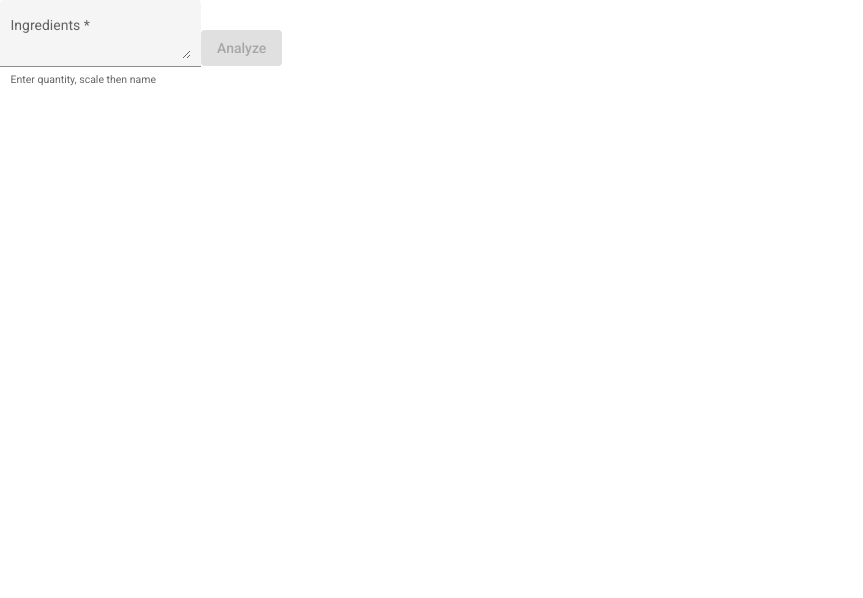
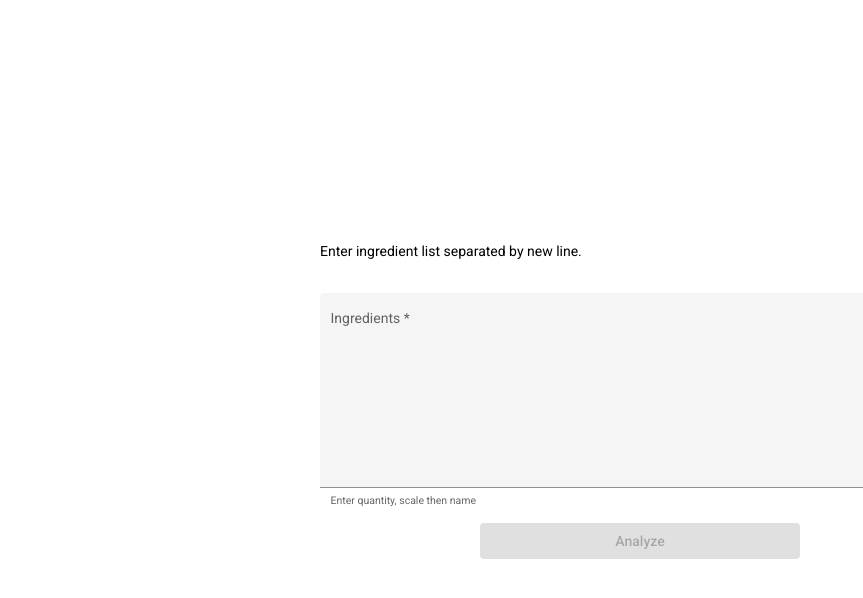
Before and after one commit to Piemaker/Nutrition-App--BM-Test-, an Angular app in the folder nutritiona-app/: page /form in a window 1280 px wide. Shown: the top 598 px of the page, without its empty margins (0-863 px from the left). Built offline with nearby package versions, Linux system fonts and the light colour scheme; no server answers.

Commit message:
add spinner, form styles

```diff
--- a/nutritiona-app/src/app/modules/material/material.module.ts
+++ b/nutritiona-app/src/app/modules/material/material.module.ts
@@ -3,11 +3,13 @@ import { MatSelectModule } from '@angular/material/select';
 import { MatFormFieldModule } from '@angular/material/form-field';
 import { MatInputModule } from '@angular/material/input';
 import { MatButtonModule } from '@angular/material/button';
+import { MatProgressSpinnerModule } from '@angular/material/progress-spinner';
 const MATERIAL = [
   MatFormFieldModule,
   MatSelectModule,
   MatInputModule,
   MatButtonModule,
+  MatProgressSpinnerModule,
 ];
 
 @NgModule({
--- a/nutritiona-app/src/app/pages/form/form.component.html
+++ b/nutritiona-app/src/app/pages/form/form.component.html
@@ -1,11 +1,19 @@
-<form [formGroup]="ingredientsForm" (ngSubmit)="onSubmit()">
+<form [formGroup]="ingredientsForm" (ngSubmit)="onSubmit($event)">
+    <mat-spinner *ngIf="isLoading"></mat-spinner>
+    <div *ngIf="!isLoading" class="form-field">
+        <h2 class="mat-body-1">
+            Enter ingredient list separated by new line.
+        </h2>
         <mat-form-field appearance="fill">
             <mat-label>Ingredients</mat-label>
-        <textarea formControlName="ingredients" placeholder="1 cup rice&#10;10 oz chickpeas" matInput></textarea>
+            <textarea formControlName="ingredients" placeholder="1 cup rice&#10;10 oz chickpeas" matInput
+                cdkTextareaAutosize #autosize="cdkTextareaAutosize" cdkAutosizeMinRows="10" cdkAutosizeMaxRows="25"
+                cols=20></textarea>
             <mat-hint>Enter quantity, scale then name</mat-hint>
             <mat-error *ngIf="ingredientsForm.get('ingredients')?.invalid
             && ingredientsForm.get('ingredients')?.touched">This
                 field is required!</mat-error>
         </mat-form-field>
         <button [disabled]="!ingredientsForm.valid" type="submit" mat-raised-button color="accent">Analyze</button>
+    </div>
 </form>
--- a/nutritiona-app/src/app/pages/form/form.component.scss
+++ b/nutritiona-app/src/app/pages/form/form.component.scss
@@ -0,0 +1,25 @@
+form {
+  height: 100%;
+  width: 100%;
+  display: flex;
+  flex-direction: column;
+  align-items: center;
+  justify-content: center;
+}
+.form-field {
+  width: 75%;
+  display: flex;
+  flex-direction: column;
+  justify-content: center;
+  row-gap: 1rem;
+  button {
+    margin: auto;
+    width: 50%;
+  }
+}
+
+@media only screen and (min-width: 600px) {
+  .form-field {
+    width: 50%;
+  }
+}
--- a/nutritiona-app/src/app/pages/form/form.component.ts
+++ b/nutritiona-app/src/app/pages/form/form.component.ts
@@ -1,6 +1,7 @@
 import { NutritionService } from './../../services/nutrition.service';
-import { Component, OnInit } from '@angular/core';
+import { Component, OnInit, ViewChild } from '@angular/core';
 import { FormControl, FormGroup, Validators } from '@angular/forms';
+import { CdkTextareaAutosize } from '@angular/cdk/text-field';
 
 @Component({
   selector: 'app-form',
@@ -8,20 +9,41 @@ import { FormControl, FormGroup, Validators } from '@angular/forms';
   styleUrls: ['./form.component.scss'],
 })
 export class FormComponent implements OnInit {
+  // this will handle form auto sizing upon exceeding 10 rows
+  @ViewChild('autosize') autosize: CdkTextareaAutosize | undefined;
+
   ingredientsForm!: FormGroup;
   payload = { ingr: ['1 cup rice,', '10 oz chickpeas', '2 apples'] };
+  isLoading = false;
 
   constructor(private _nutritionService: NutritionService) {
-    this.initForm()
-    _nutritionService.postNutritionData(this.payload).subscribe(console.log);
+    this.initForm();
   }
   private initForm() {
     this.ingredientsForm = new FormGroup({
-      "ingredients" : new FormControl(null, Validators.required)
-    })
+      ingredients: new FormControl(null, Validators.required),
+    });
   }
-  onSubmit() {
-    console.log("🚀 ~ file: form.component.ts ~ line 25 ~ FormComponent ~ onSubmit ~ this.ingredientsForm", this.ingredientsForm)
+  onSubmit(event: SubmitEvent) {
+    this.isLoading = true;
+    event.preventDefault();
+    let ingredientsArr = this.ingredientsForm
+      .get('ingredients')
+      ?.value.split('\n');
+
+    let ingredientsObj = { ingr: ingredientsArr };
+
+    this._nutritionService.postNutritionData(ingredientsObj).subscribe({
+      next: (data) => {
+        console.log(data);
+      },
+      error: (err: Error) => {
+        this.isLoading = false;
+      },
+      complete: () => {
+        this.isLoading = false;
+      },
+    });
   }
   ngOnInit(): void {}
 }
--- a/nutritiona-app/src/app/pages/form/form.module.ts
+++ b/nutritiona-app/src/app/pages/form/form.module.ts
@@ -1,7 +1,6 @@
 import { FormRoutingModule } from './form-routing.module';
 import { NgModule } from '@angular/core';
 import { CommonModule } from '@angular/common';
-
 import { FormComponent } from './form.component';
 
 import { ReactiveFormsModule } from '@angular/forms';
--- a/nutritiona-app/src/app/services/nutrition.service.ts
+++ b/nutritiona-app/src/app/services/nutrition.service.ts
@@ -7,7 +7,6 @@ import { HttpClient } from '@angular/common/http';
 @Injectable({
   providedIn: 'root',
 })
-//TODO add logic to receive user data
 export class NutritionService {
   constructor(private _httpClient: HttpClient) {}
   postNutritionData(formData : FormDataI ) {
```
Lines whose indentation alone changed are shown as unchanged.
